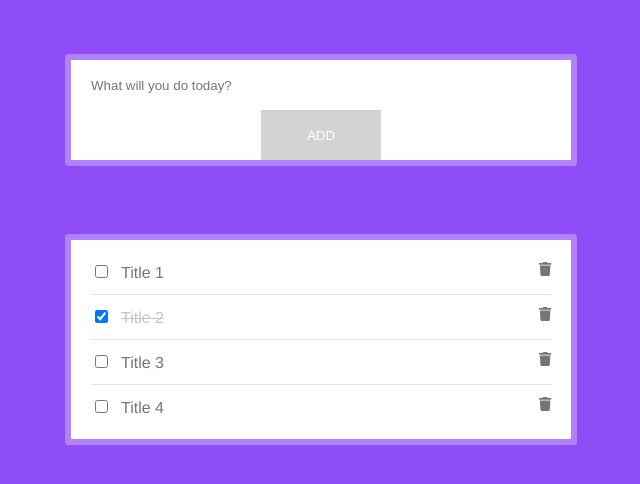
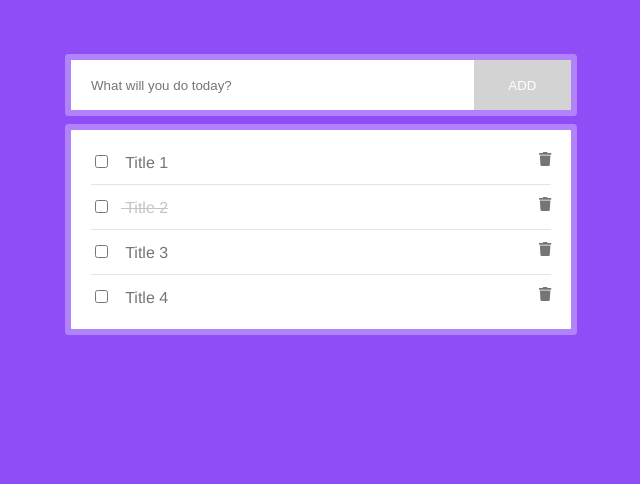
Before and after one commit to furkankose/todo-app, a Vue app in the folder client/: page / in a window 1280 px wide. Shown: the top 484 px of the page, without its empty margins (319-959 px from the left). Built offline with nearby package versions, Linux system fonts and the light colour scheme.

Commit message:
refactor(client): update UI component structure

```diff
--- a/client/src/App.vue
+++ b/client/src/App.vue
@@ -1,28 +1,37 @@
 <template>
   <div id="app">
-    <div class="container border mb-80">
+    <Container class="mb-80">
       <TodoInput v-model="newTodo" />
-    </div>
-    <div class="container border">
-      <TodoList :items="todos" />
-    </div>
+    </Container>
+    <Container>
+      <TodoList>
+        <TodoListItem
+          v-for="(todo, i) in todos"
+          :title="todo.title"
+          :is-completed="todo.isCompleted"
+          :key="i"
+          @complete="isCompleted => updateTodo(i, isCompleted)"
+          @delete="deleteTodo(i)"
+        />
+      </TodoList>
+    </Container>
   </div>
 </template>
 
 <script lang="ts">
 import Vue from 'vue';
+import Container from './components/Container.vue';
 import TodoInput from './components/TodoInput.vue';
 import TodoList from './components/TodoList.vue';
-
-import { library } from '@fortawesome/fontawesome-svg-core';
-import { faTrash } from '@fortawesome/free-solid-svg-icons';
-library.add(faTrash);
+import TodoListItem from './components/TodoListItem.vue';
 
 export default Vue.extend({
   name: 'App',
   components: {
+    Container,
     TodoInput,
     TodoList,
+    TodoListItem,
   },
   data() {
     return {
@@ -47,6 +56,14 @@
       ],
     };
   },
+  methods: {
+    updateTodo(index: number, isCompleted: boolean) {
+      console.log('updated', index, isCompleted);
+    },
+    deleteTodo(index: number) {
+      console.log('deleted', index);
+    },
+  },
 });
 </script>
 
@@ -64,23 +81,6 @@
   background-color: #8f4df8;
 }
 
-.container {
-  max-width: 500px;
-  margin: 20px auto;
-}
-
-@media only screen and (max-width: 768px) {
-  .container {
-    max-width: calc(100% - 64px);
-  }
-}
-
-.border {
-  background: #fff;
-  border-radius: 1px;
-  box-shadow: 0px 0px 0px 6px rgba(255, 255, 255, 0.3);
-}
-
 .mb-80 {
   margin-bottom: 80px;
 }
--- /dev/null
+++ b/client/src/components/Container.vue
@@ -0,0 +1,32 @@
+<template>
+  <div class="container border">
+    <slot></slot>
+  </div>
+</template>
+
+<script lang="ts">
+import Vue from 'vue';
+
+export default Vue.extend({
+  name: 'Container',
+});
+</script>
+
+<style scoped>
+.container {
+  max-width: 500px;
+  margin: 20px auto;
+}
+
+@media only screen and (max-width: 768px) {
+  .container {
+    max-width: calc(100% - 64px);
+  }
+}
+
+.border {
+  background: #fff;
+  border-radius: 1px;
+  box-shadow: 0px 0px 0px 6px rgba(255, 255, 255, 0.3);
+}
+</style>
--- a/client/src/components/TodoInput.vue
+++ b/client/src/components/TodoInput.vue
@@ -1,5 +1,5 @@
 <template>
-  <div id="todo-input-wrapper">
+  <div class="todo-input-wrapper">
     <input
       v-model="todo"
       class="todo-input"
--- a/client/src/components/TodoList.vue
+++ b/client/src/components/TodoList.vue
@@ -1,16 +1,6 @@
 <template>
   <ul class="todo-items">
-    <li class="todo-item" v-for="(item, i) in items" :key="i">
-      <input v-model="item.isCompleted" class="checkbox" type="checkbox" />
-      <span :class="{ completed: item.isCompleted }" class="todo-item-text">{{
-        item.title
-      }}</span
-      ><font-awesome-icon
-        icon="trash"
-        class="todo-item-button"
-        @click="emitDeleteEvent(i)"
-      />
-    </li>
+    <slot></slot>
   </ul>
 </template>
 
@@ -19,17 +9,6 @@
 
 export default Vue.extend({
   name: 'TodoList',
-  props: {
-    items: {
-      type: Array,
-      required: true,
-    },
-  },
-  methods: {
-    emitDeleteEvent(itemIndex) {
-      this.$emit('delete', itemIndex);
-    },
-  },
 });
 </script>
 
@@ -40,30 +19,4 @@
   list-style: none;
   padding: 10px 20px;
 }
-
-.todo-item {
-  padding: 12px 0;
-  border-bottom: solid thin rgb(228, 228, 228);
-}
-
-.todo-item:last-child {
-  border: none;
-}
-
-.todo-item-button {
-  font-size: 14px;
-  color: #757575;
-  float: right;
-  cursor: pointer;
-}
-
-.todo-item-text {
-  color: #757575;
-  margin-left: 10px;
-}
-
-.todo-item-text.completed {
-  color: #c4c4c4;
-  text-decoration: line-through;
-}
 </style>
--- /dev/null
+++ b/client/src/components/TodoListItem.vue
@@ -0,0 +1,82 @@
+<template>
+  <li class="todo-list-item">
+    <input
+      :value="isCompleted"
+      @change="emitCompleteEvent"
+      class="checkbox"
+      type="checkbox"
+    />
+    <span :class="{ completed: isCompleted }" class="todo-list-item-text">
+      {{ title }}
+    </span>
+    <font-awesome-icon
+      icon="trash"
+      class="todo-list-item-button"
+      @click="emitDeleteEvent"
+    />
+  </li>
+</template>
+
+<script lang="ts">
+import Vue from 'vue';
+import { library } from '@fortawesome/fontawesome-svg-core';
+import { faTrash } from '@fortawesome/free-solid-svg-icons';
+library.add(faTrash);
+
+export default Vue.extend({
+  name: 'TodoListItem',
+  props: {
+    title: {
+      type: String,
+      required: true,
+    },
+    isCompleted: {
+      type: Boolean,
+      required: true,
+    },
+  },
+  methods: {
+    emitCompleteEvent() {
+      this.$emit('complete', !this.isCompleted);
+    },
+    emitDeleteEvent() {
+      this.$emit('delete');
+    },
+  },
+});
+</script>
+
+<style scoped>
+.todo-list-items {
+  padding: 0;
+  text-align: left;
+  list-style: none;
+  padding: 10px 20px;
+}
+
+.todo-list-item {
+  padding: 12px 0;
+  border-bottom: solid thin rgb(228, 228, 228);
+}
+
+.todo-list-item:last-child {
+  border: none;
+}
+
+.todo-list-item-button {
+  font-size: 14px;
+  color: #757575;
+  float: right;
+  cursor: pointer;
+}
+
+.todo-list-item-text {
+  color: #757575;
+  margin-left: 10px;
+}
+
+.todo-list-item-text.completed {
+  color: #c4c4c4;
+  text-decoration: line-through;
+}
+</style>
```
